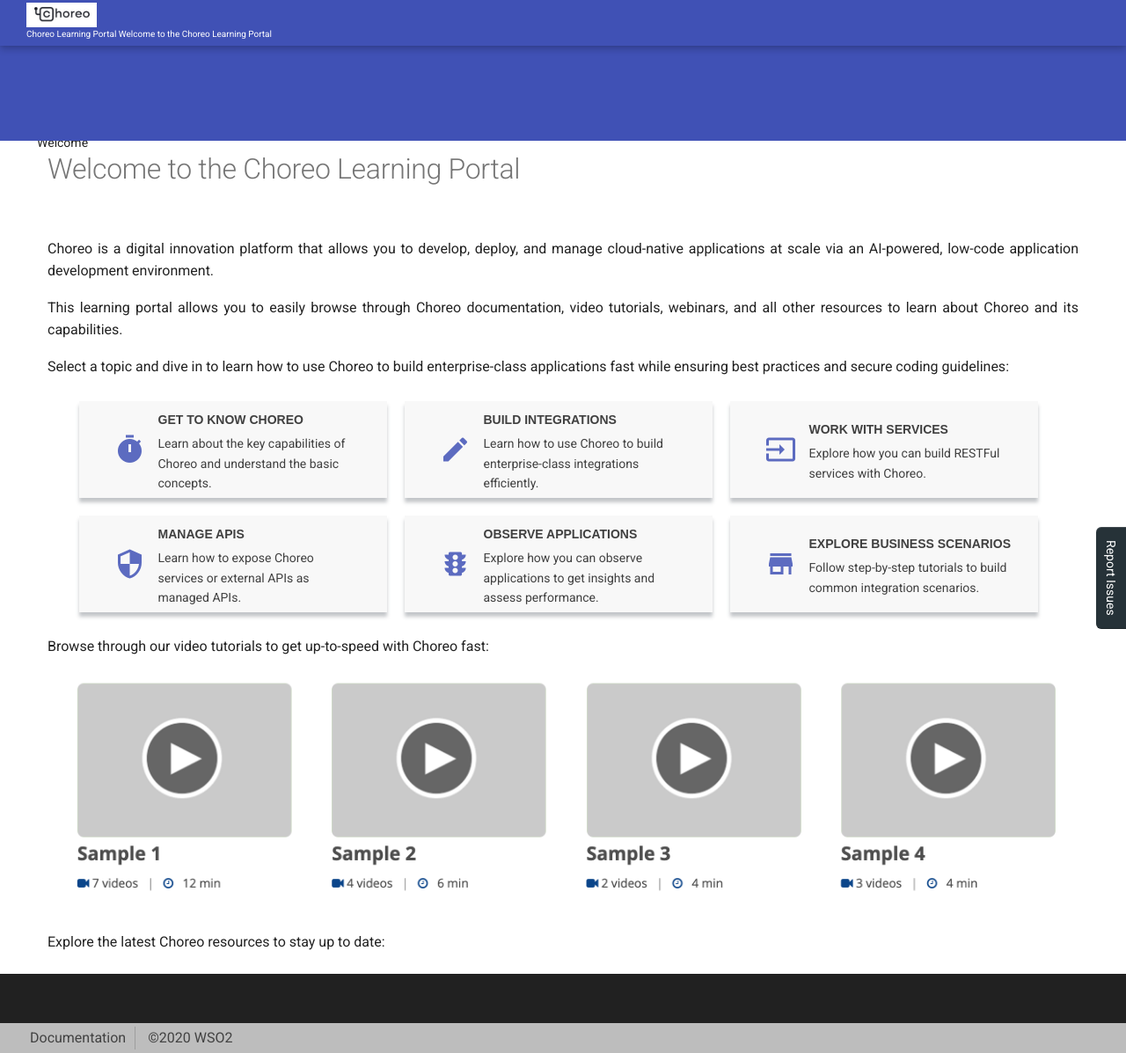
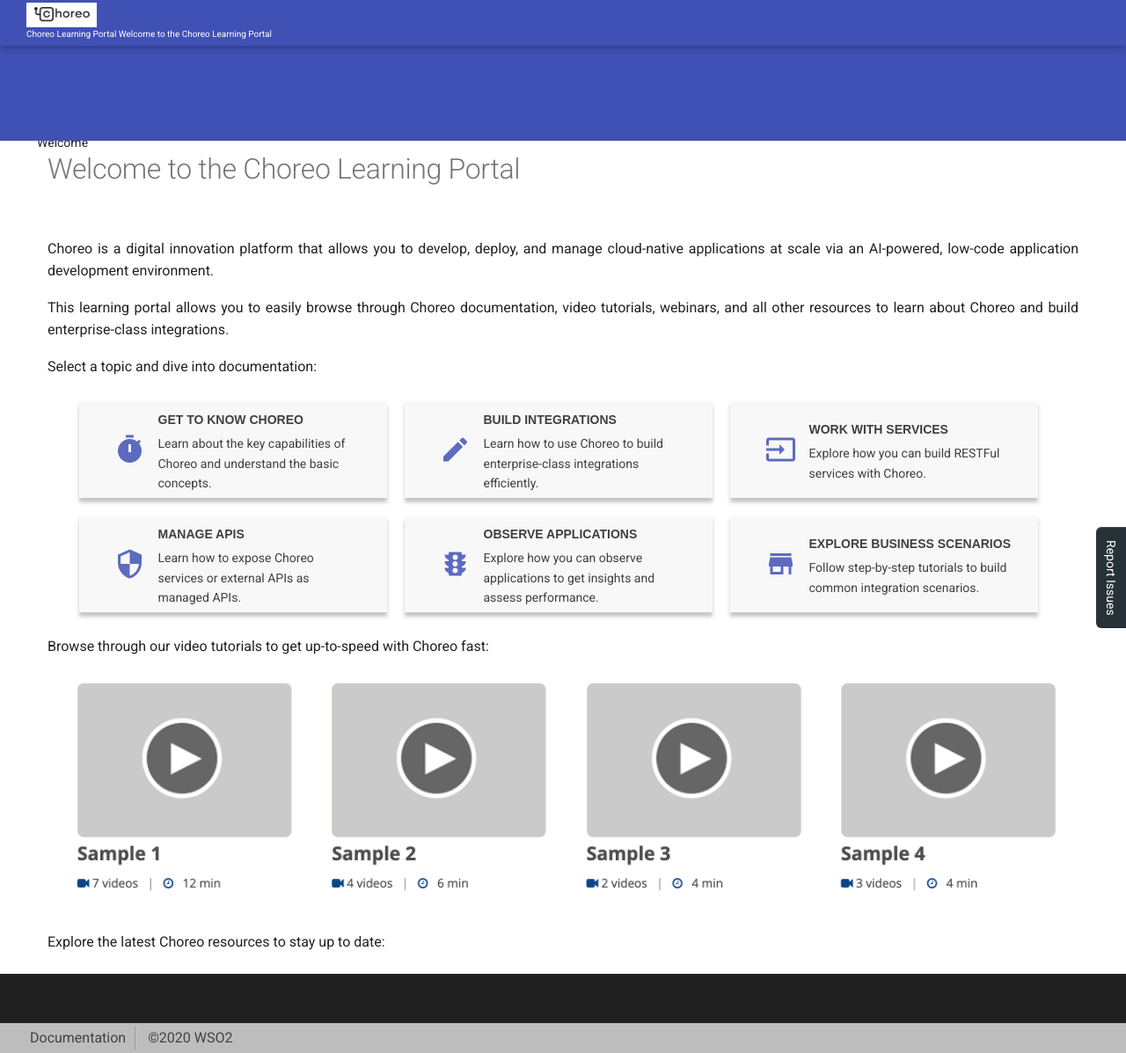
Before and after one commit to Nashaath/test, an MkDocs documentation site: the page built from docs/index.md, in a window 1280 px wide and 1197 px high. Shown: the whole window at 88% size. Built offline with MkDocs 1.6.1 and Material for MkDocs 9.7.7, drawn with Linux system fonts in a browser that asks for light colours; nearby versions of some CDN libraries; library files that are not in the unit come from our copies; comment, search, counter and statistics services are not loaded.

Commit message:
Add files via upload

```diff
--- a/docs/index.md
+++ b/docs/index.md
@@ -6,10 +6,10 @@
     <div class="md-main md-content" style="float:left; width: 100%;  text-align:justify; max-height:100%; ">
         <p> Choreo is a digital innovation platform that allows you to develop, deploy, and manage cloud-native applications at scale via an AI-powered, low-code application development environment.</p>
 
-        <p>This learning portal allows you to easily browse through Choreo documentation, video tutorials, webinars, and all other resources to learn about Choreo and its capabilities.</p>
+        <p>This learning portal allows you to easily browse through Choreo documentation, video tutorials, webinars, and all other resources to learn about Choreo and build enterprise-class integrations.</p>
 
 
-<p>Select a topic and dive in to learn how to use Choreo to build enterprise-class applications fast while ensuring best practices and secure coding guidelines:</p>
+<p>Select a topic and dive into documentation:</p>
     </div>
 <div>
    <div class="content">
```
